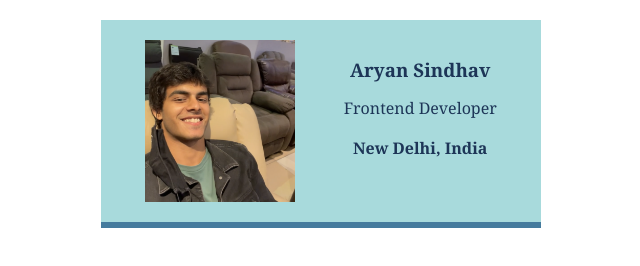
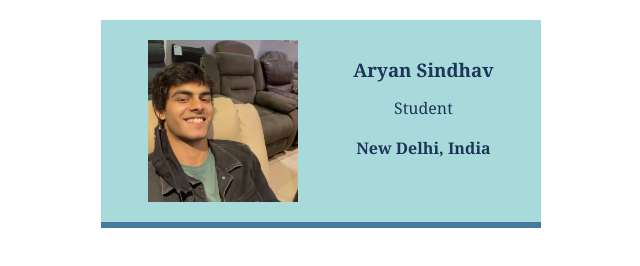
Before and after one commit to aryans98/business-card, a website built with Vite: page index.html in a window 1280 px wide. Shown: the whole page, without its empty margins (319-959 px from the left). Built offline with nearby package versions, Linux system fonts and the light colour scheme.

Commit message:
Update index.html

```diff
--- a/index.html
+++ b/index.html
@@ -9,7 +9,7 @@
             <img class="avatar" src="images/aryan1.PNG">
             <div >
                 <h3>Aryan Sindhav</h3>
-                <p>Frontend Developer</p>
+                <p>Student</p>
                 <h4>New Delhi, India</h4>
             </div>
         </div>
```
